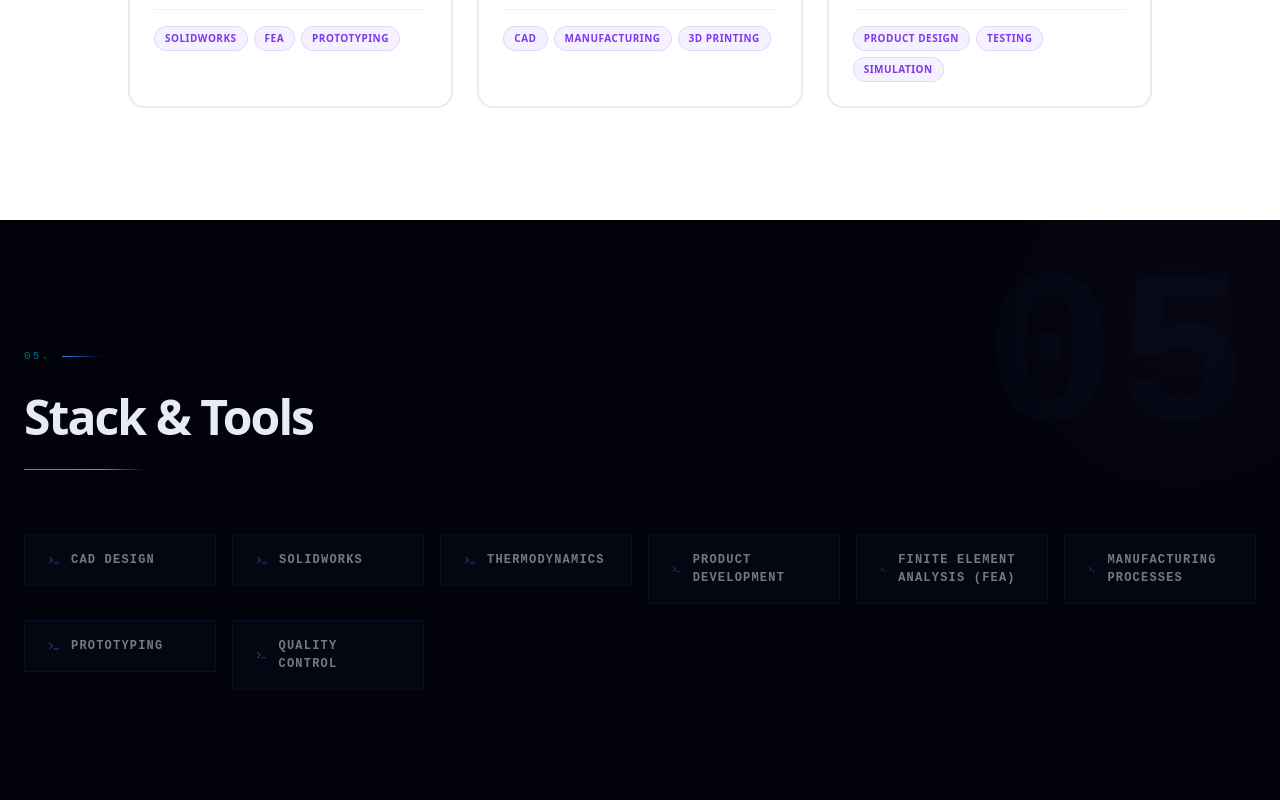
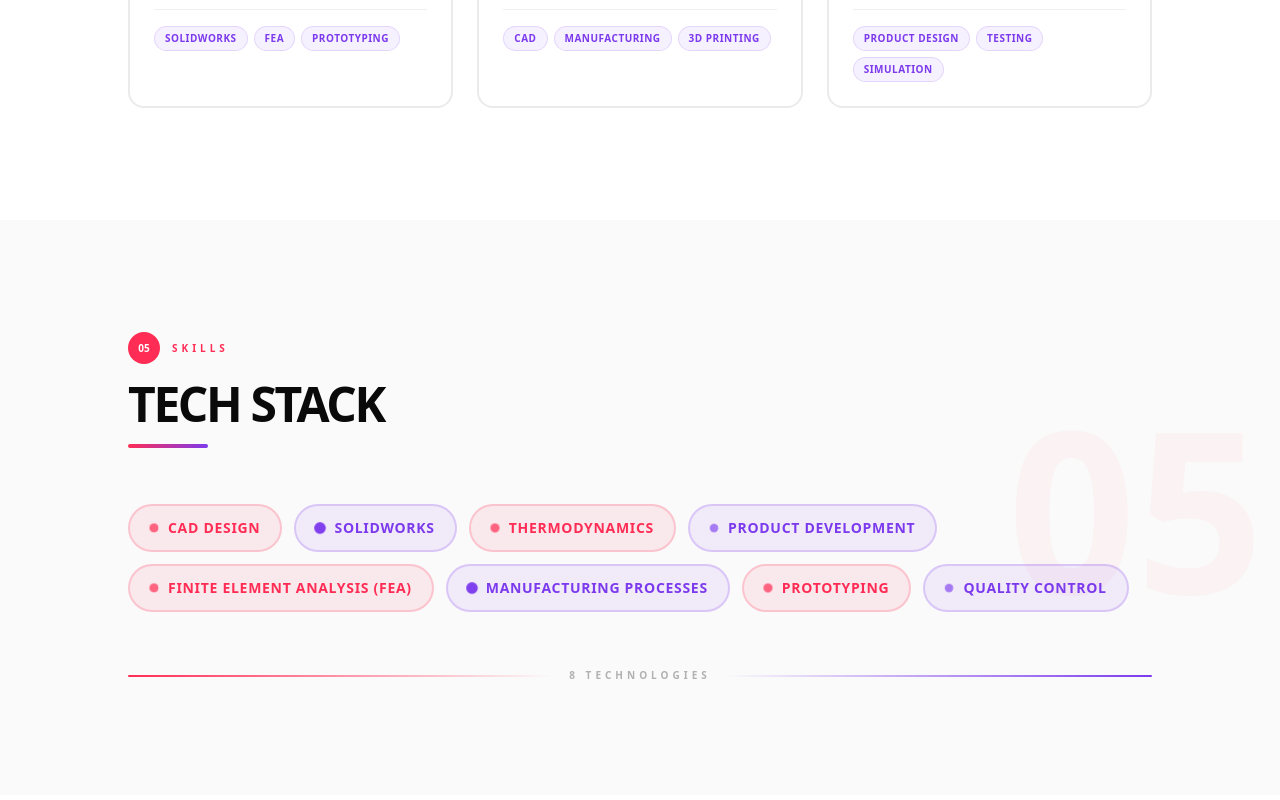
Before and after one commit to salienceenterprises-lab/portfolio-0bd9b, a Next.js app: page /portfolio-0bd9b/ in a window 1280 px wide. Shown: the part 4340-5140 px from the top of the page. Built offline with nearby package versions, Linux system fonts and the light colour scheme.

Commit message:
Update app/components/skills.jsx via Portfolio SaaS

```diff
--- a/app/components/skills.jsx
+++ b/app/components/skills.jsx
@@ -1,83 +1,78 @@
 "use client";
 import { motion } from "framer-motion";
-import { FaTerminal } from "react-icons/fa";
+
+const container = { hidden: {}, visible: { transition: { staggerChildren: 0.04 } } };
+const item = {
+  hidden: { opacity: 0, y: 16, scale: 0.85 },
+  visible: { opacity: 1, y: 0, scale: 1, transition: { type: "spring", stiffness: 240, damping: 18 } },
+};
 
 export default function PortfolioSkills({ data }) {
-  const items = data?.skills;
-  if (!items || !Array.isArray(items) || items.length === 0) return null;
+  if (!data?.skills?.length) return null;
+
+  const colors = [
+    { bg: "rgba(255,45,85,0.08)", border: "rgba(255,45,85,0.2)", text: "#ff2d55", dot: "#ff2d55" },
+    { bg: "rgba(124,58,237,0.08)", border: "rgba(124,58,237,0.2)", text: "#7c3aed", dot: "#7c3aed" },
+  ];
 
   return (
-    <section id="skills" style={{ background: "#02030a", padding: "8rem 1.5rem", position: "relative", overflow: "hidden" }}>
-      <style>{`
-        .pp-skill-badge {
-          position: relative;
-          padding: 1rem 1.5rem;
-          background: rgba(59,130,246,0.03);
-          border: 1px solid rgba(59,130,246,0.08);
-          display: flex;
-          align-items: center;
-          gap: 12px;
-          transition: all 0.3s ease;
-          cursor: default;
-        }
-        .pp-skill-badge::before {
-          content: ''; position: absolute; left: 0; top: 0; width: 2px; height: 0;
-          background: linear-gradient(180deg, #3b82f6, #8b5cf6, #06b6d4);
-          transition: height 0.3s ease;
-        }
-        .pp-skill-badge:hover {
-          background: rgba(59,130,246,0.06);
-          border-color: rgba(59,130,246,0.2);
-          transform: translateY(-2px);
-        }
-        .pp-skill-badge:hover::before { height: 100%; }
+    <section id="skills" className="relative py-28 px-6 overflow-hidden bg-[#fafafa]">
 
-        .pp-skill-text {
-          font-family: monospace;
-          font-size: 12px;
-          font-weight: 700;
-          letter-spacing: 0.1em;
-          text-transform: uppercase;
-          color: rgba(232,234,246,0.5);
-          transition: color 0.3s;
-        }
-        .pp-skill-badge:hover .pp-skill-text { color: #06b6d4; }
-      `}</style>
+      <div className="absolute right-4 top-1/2 -translate-y-1/2 text-[14rem] font-black leading-none select-none pointer-events-none hidden lg:block"
+        style={{ color: "rgba(255,45,85,0.04)", fontVariantNumeric: "tabular-nums" }}>05</div>
 
-      {/* Large Background Watermark */}
-      <div style={{ position: "absolute", top: "2rem", right: "2rem", fontFamily: "monospace", fontSize: "220px", fontWeight: 900, lineHeight: 1, color: "rgba(59,130,246,0.03)", pointerEvents: "none", userSelect: "none" }}>05</div>
+      <div className="max-w-5xl mx-auto relative z-10">
 
-      {/* Decorative Gradient Orb */}
-      <div style={{ position: "absolute", top: "-100px", right: "-100px", width: "400px", height: "400px", borderRadius: "50%", background: "radial-gradient(circle, rgba(139,92,246,0.04) 0%, transparent 70%)", pointerEvents: "none" }} />
-
-      <div style={{ maxWidth: "1280px", margin: "0 auto", position: "relative", zIndex: 1 }}>
-        {/* Header Section */}
-        <motion.div initial={{ opacity: 0, x: -30 }} whileInView={{ opacity: 1, x: 0 }} viewport={{ once: true }} transition={{ duration: 0.7 }} style={{ marginBottom: "4rem" }}>
-          <div style={{ display: "flex", alignItems: "center", gap: "12px", marginBottom: "1rem" }}>
-            <span style={{ fontFamily: "monospace", fontSize: "11px", color: "rgba(6,182,212,0.6)", letterSpacing: "0.2em" }}>05.</span>
-            <div style={{ width: "40px", height: "1px", background: "linear-gradient(90deg, #3b82f6, transparent)" }} />
-          </div>
-          <h2 style={{ fontSize: "clamp(2rem, 4vw, 3rem)", fontWeight: 900, letterSpacing: "-0.04em", color: "#e8eaf6", margin: 0 }}>Stack & Tools</h2>
-          <div style={{ height: "1px", background: "linear-gradient(90deg, #3b82f6, #8b5cf6, #06b6d4, transparent)", maxWidth: "120px", marginTop: "1rem" }} />
+        <motion.div initial={{ opacity: 0, x: -20 }} whileInView={{ opacity: 1, x: 0 }}
+          viewport={{ once: true }} transition={{ duration: 0.5 }}
+          className="flex items-center gap-3 mb-4">
+          <div className="w-8 h-8 rounded-full flex items-center justify-center text-[10px] font-black text-white"
+            style={{ background: "#ff2d55" }}>05</div>
+          <span className="text-[10px] font-black tracking-[0.4em] uppercase" style={{ color: "#ff2d55" }}>Skills</span>
         </motion.div>
 
-        {/* Skills Grid */}
-        <div style={{ display: "grid", gridTemplateColumns: "repeat(auto-fill, minmax(180px, 1fr))", gap: "1rem" }}>
-          {items.map((skill, i) => (
-            <motion.div
-              key={i}
-              initial={{ opacity: 0, scale: 0.95 }}
-              whileInView={{ opacity: 1, scale: 1 }}
-              viewport={{ once: true }}
-              transition={{ duration: 0.4, delay: i * 0.03 }}
-            >
-              <div className="pp-skill-badge">
-                <FaTerminal style={{ fontSize: "10px", color: "rgba(139,92,246,0.4)" }} />
-                <span className="pp-skill-text">{skill}</span>
-              </div>
-            </motion.div>
-          ))}
-        </div>
+        <motion.h2 initial={{ opacity: 0, y: 20 }} whileInView={{ opacity: 1, y: 0 }}
+          viewport={{ once: true }} transition={{ duration: 0.6, delay: 0.05 }}
+          className="text-4xl sm:text-5xl font-black tracking-tighter mb-4 uppercase leading-none"
+          style={{ color: "#0a0a0a" }}>
+          Tech Stack
+        </motion.h2>
+        <motion.div initial={{ width: 0 }} whileInView={{ width: 80 }} viewport={{ once: true }}
+          transition={{ duration: 0.7, delay: 0.2 }}
+          className="h-1 rounded-full mb-14"
+          style={{ background: "linear-gradient(90deg, #ff2d55, #7c3aed)" }} />
+
+        <motion.div variants={container} initial="hidden" whileInView="visible"
+          viewport={{ once: true, amount: 0.15 }}
+          className="flex flex-wrap gap-3">
+          {data.skills.map((skill, i) => {
+            const c = colors[i % 2];
+            return (
+              <motion.div key={`${skill}-${i}`} variants={item}
+                whileHover={{ y: -4, scale: 1.05, boxShadow: `0 8px 25px ${c.dot}30` }}
+                className="flex items-center gap-2.5 px-5 py-3 rounded-full border-2 cursor-default transition-all duration-200 bg-white"
+                style={{ borderColor: c.border, background: c.bg }}>
+                <motion.div animate={{ scale: [1, 1.5, 1], opacity: [0.6, 1, 0.6] }}
+                  transition={{ duration: 2.5 + (i % 4) * 0.4, repeat: Infinity }}
+                  className="w-2 h-2 rounded-full flex-shrink-0"
+                  style={{ background: c.dot }} />
+                <span className="text-sm font-black uppercase tracking-wider" style={{ color: c.text }}>
+                  {skill}
+                </span>
+              </motion.div>
+            );
+          })}
+        </motion.div>
+
+        <motion.div initial={{ opacity: 0 }} whileInView={{ opacity: 1 }}
+          viewport={{ once: true }} transition={{ delay: 0.5 }}
+          className="flex items-center gap-4 mt-14">
+          <div className="h-0.5 flex-1 rounded-full" style={{ background: "linear-gradient(90deg, #ff2d55, transparent)" }} />
+          <span className="text-[10px] font-black uppercase tracking-[0.4em]" style={{ color: "rgba(10,10,10,0.3)" }}>
+            {data.skills.length} Technologies
+          </span>
+          <div className="h-0.5 flex-1 rounded-full" style={{ background: "linear-gradient(270deg, #7c3aed, transparent)" }} />
+        </motion.div>
       </div>
     </section>
   );
```
